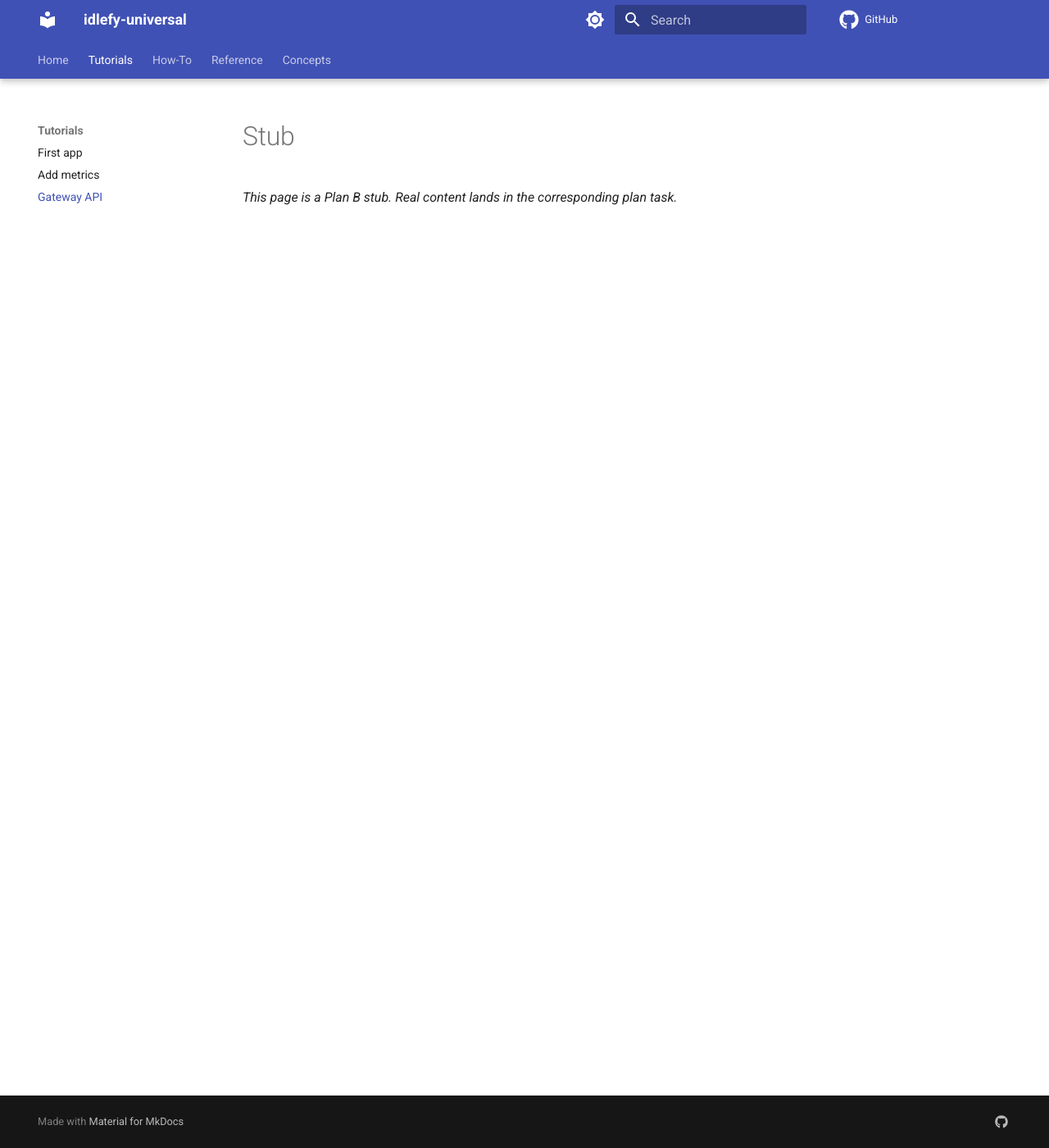
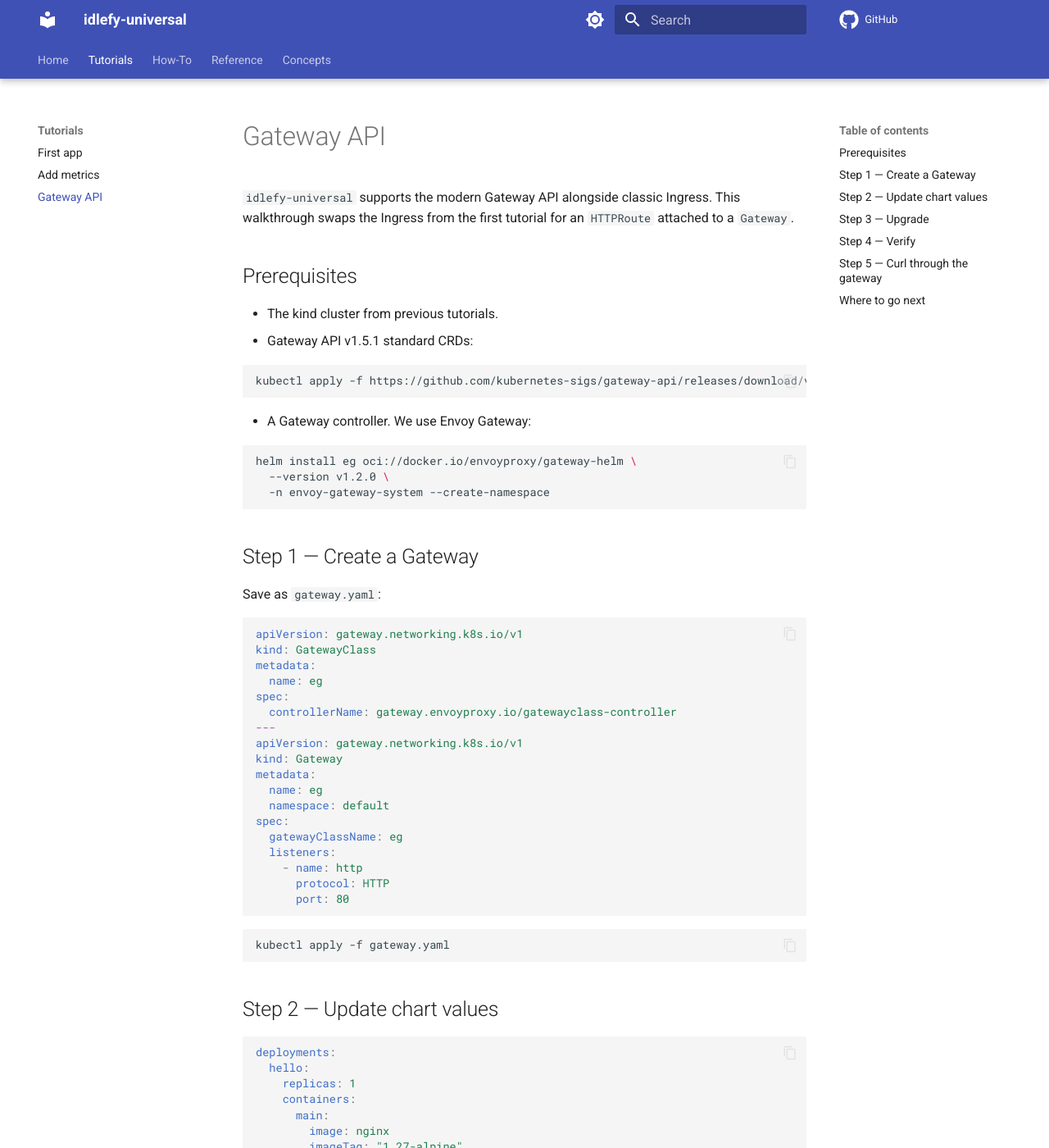
Before and after one commit to idlefy/idlefy-universal, an MkDocs documentation site: the page built from docs/tutorials/gateway-api.md, in a window 1280 px wide and 1400 px high. Shown: the whole window at 82% size. Built offline with MkDocs 1.6.1 and Material for MkDocs 9.7.7, drawn with Linux system fonts in a browser that asks for light colours; comment, search, counter and statistics services are not loaded; some of the changed text lies outside the part shown.

Commit message:
docs(tutorials): gateway-api walkthrough
Co-Authored-By: Claude Opus 4.7 <noreply@anthropic.com>

````diff
--- a/docs/tutorials/gateway-api.md
+++ b/docs/tutorials/gateway-api.md
@@ -1,3 +1,126 @@
-# Stub
+# Gateway API
 
-_This page is a Plan B stub. Real content lands in the corresponding plan task._
+`idlefy-universal` supports the modern Gateway API alongside classic
+Ingress. This walkthrough swaps the Ingress from the first tutorial for
+an `HTTPRoute` attached to a `Gateway`.
+
+## Prerequisites
+
+- The kind cluster from previous tutorials.
+- Gateway API v1.5.1 standard CRDs:
+
+  ```bash
+  kubectl apply -f https://github.com/kubernetes-sigs/gateway-api/releases/download/v1.5.1/standard-install.yaml
+  ```
+
+- A Gateway controller. We use Envoy Gateway:
+
+  ```bash
+  helm install eg oci://docker.io/envoyproxy/gateway-helm \
+    --version v1.2.0 \
+    -n envoy-gateway-system --create-namespace
+  ```
+
+## Step 1 — Create a Gateway
+
+Save as `gateway.yaml`:
+
+```yaml
+apiVersion: gateway.networking.k8s.io/v1
+kind: GatewayClass
+metadata:
+  name: eg
+spec:
+  controllerName: gateway.envoyproxy.io/gatewayclass-controller
+---
+apiVersion: gateway.networking.k8s.io/v1
+kind: Gateway
+metadata:
+  name: eg
+  namespace: default
+spec:
+  gatewayClassName: eg
+  listeners:
+    - name: http
+      protocol: HTTP
+      port: 80
+```
+
+```bash
+kubectl apply -f gateway.yaml
+```
+
+## Step 2 — Update chart values
+
+```yaml
+deployments:
+  hello:
+    replicas: 1
+    containers:
+      main:
+        image: nginx
+        imageTag: "1.27-alpine"
+        ports:
+          http: {containerPort: 80, servicePort: 80}
+    autoCreateService: true
+
+httpRoutes:
+  hello:
+    parentRefs:
+      - name: eg
+        namespace: default
+    hostnames:
+      - host: hello.example.com
+    rules:
+      - matches:
+          - path: {type: PathPrefix, value: /}
+        backendRefs:
+          - name: demo-hello
+            port: 80
+```
+
+`hostnames` is an array of objects (`{host}` for FQDN or `{subdomain}`
+for a name combined with `generic.ingressesGeneral.domain`). Plain
+strings are rejected by the schema.
+
+Note `autoCreateIngress` is gone. `httpRoutes` is the new top-level key
+documented in [Reference → values](../reference/values.md#httproutes).
+
+## Step 3 — Upgrade
+
+```bash
+helm upgrade demo oci://ghcr.io/idlefy/idlefy-universal \
+  --version 1.0.0 -f values.yaml
+```
+
+## Step 4 — Verify
+
+```bash
+kubectl get httproute,gateway
+```
+
+Expected:
+
+```
+NAME                                            HOSTNAMES                 AGE
+httproute.gateway.networking.k8s.io/demo-hello  ["hello.example.com"]     10s
+
+NAME                                  CLASS   ADDRESS       PROGRAMMED   AGE
+gateway.gateway.networking.k8s.io/eg  eg      10.96.x.x     True         5m
+```
+
+## Step 5 — Curl through the gateway
+
+```bash
+GATEWAY=$(kubectl get gateway eg -o jsonpath='{.status.addresses[0].value}')
+curl -sH "Host: hello.example.com" "http://$GATEWAY/" | head -1
+```
+
+Expected: `<!DOCTYPE html>`.
+
+## Where to go next
+
+- For per-route patterns (header matching, weighted backends, redirects)
+  see the [HTTPRoute spec on gateway-api.sigs.k8s.io](https://gateway-api.sigs.k8s.io/api-types/httproute/).
+- The full reference for `httpRoutes` is at
+  [Reference → values](../reference/values.md#httproutes).
````
